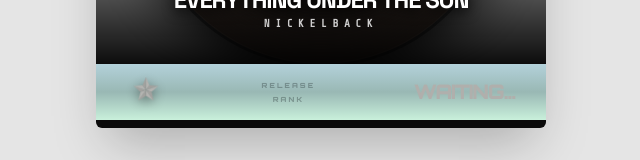
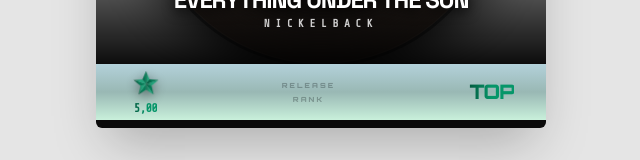
Before and after one commit to gianneefm/giannic-review, a React (Vite) app: page / in a window 1280 px wide. Shown: the part 497-657 px from the top of the page, without its empty margins (319-959 px from the left). Built offline with nearby package versions, Linux system fonts and the light colour scheme; the HTML template or start-up script is replaced by a standard one.

Commit message:
Update App.jsx

```diff
--- a/src/App.jsx
+++ b/src/App.jsx
@@ -199,7 +199,7 @@
 }, [artist, albumTitle]);
 
     const scaleMx = 1000;
-    const rateArray = [];
+    const rateArray = [1000];
     const ratingValue = !rateArray.length ? null : rateArray.reduce((sum, value) => sum + value, 0) / (rateArray.length * (scaleMx / 5));
 
     const TIERS = [
```
